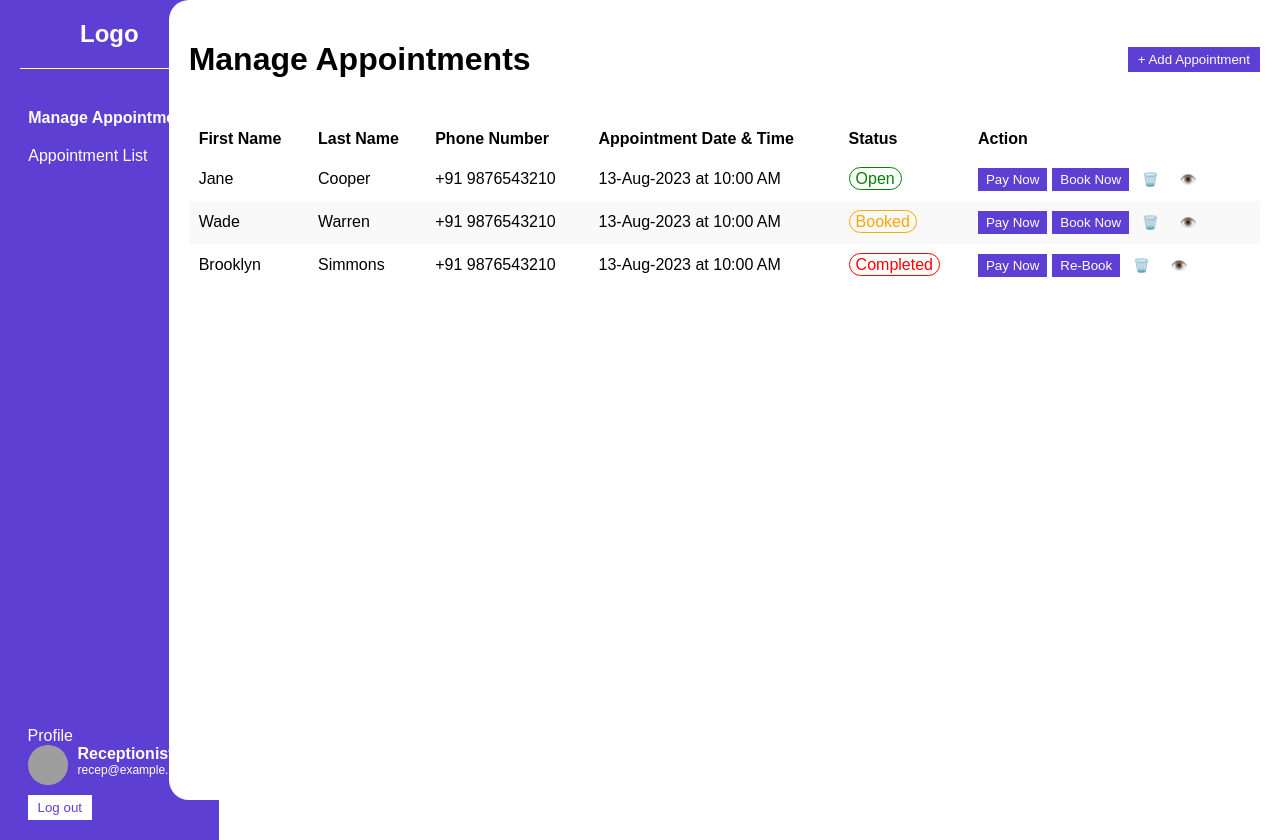
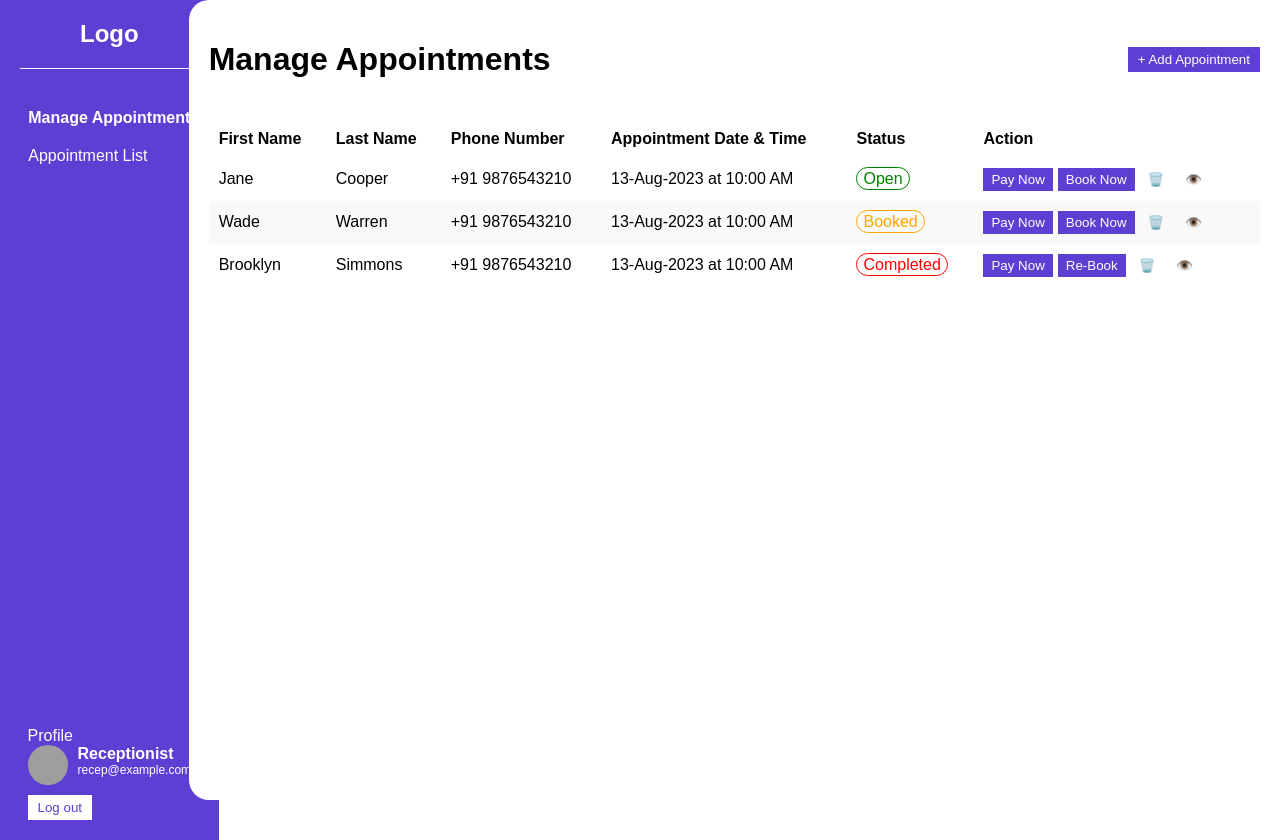
Before and after one commit to Surajit321/Project, an Angular app in the folder patient-appointment/: page /manage-appointments in a window 1280 px wide. Built offline with nearby package versions, Linux system fonts and the light colour scheme; grey boxes are pictures that could not be loaded.

Commit message:
Show more of the blue sidebar by reducing overlap
cgen-b65f2d3978884ed2bcc1f18d370c8bd4

```diff
--- a/patient-appointment/src/app/manage-apointments/manage-apointments.component.scss
+++ b/patient-appointment/src/app/manage-apointments/manage-apointments.component.scss
@@ -8,7 +8,7 @@
   flex: 1;
   padding: 20px;
   overflow-x: auto;
-  margin-left: -50px;
+  margin-left: -30px;
   position: relative;
   z-index: 10;
   background: white;
```
